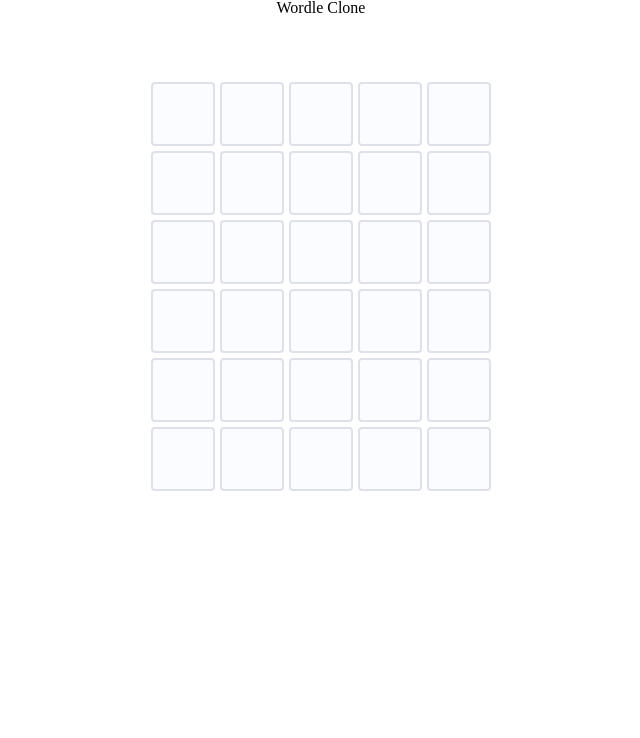
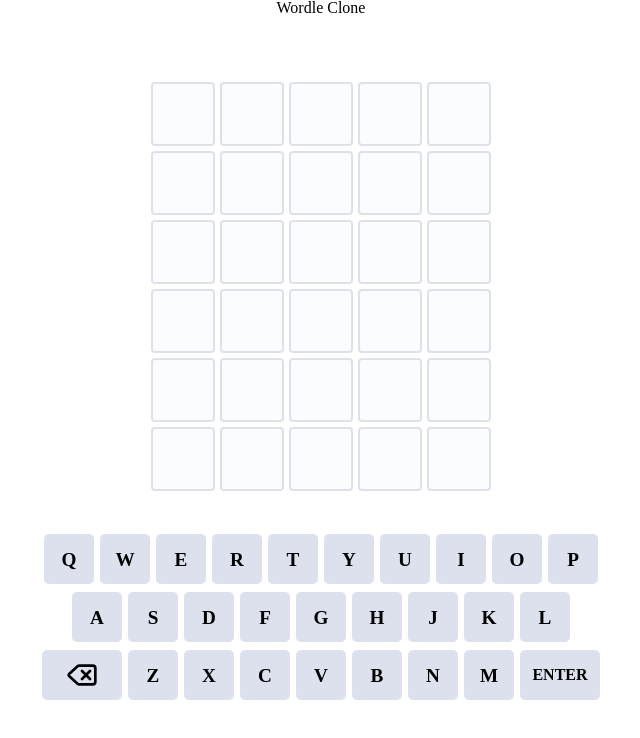
Before and after one commit to moolmin/wordle-react, a React (Vite) app: page /game in a window 1280 px wide. Shown: the top 738 px of the page, without its empty margins (319-959 px from the left). Built offline with nearby package versions, Linux system fonts and the light colour scheme; a web font is replaced by a local one.

Commit message:
feat: create keyboard

```diff
--- a/package.json
+++ b/package.json
@@ -10,6 +10,7 @@
     "preview": "vite preview"
   },
   "dependencies": {
+    "lucide-react": "^0.452.0",
     "react": "^18.3.1",
     "react-dom": "^18.3.1",
     "react-router-dom": "^6.27.0"
--- /dev/null
+++ b/src/components/keyItem/keyItem.tsx
@@ -0,0 +1,26 @@
+interface KeyContainerProps {
+  letter: string
+  typeLetter: (letter: string) => void
+  isAbsent: boolean
+  isPresent: boolean
+  isCorrect: boolean
+}
+
+export default function KeyItem({
+  isAbsent,
+  isPresent,
+  isCorrect,
+  letter,
+  typeLetter,
+}: KeyContainerProps) {
+  return (
+    <div
+      className={`key ${isAbsent ? 'key--absent' : ''} ${
+        isPresent ? 'key--present' : ''
+      } ${isCorrect ? 'key--correct' : ''}`}
+      onClick={() => typeLetter(letter)}
+    >
+      {letter}
+    </div>
+  )
+}
--- /dev/null
+++ b/src/components/keyboard/keyboard.scss
@@ -0,0 +1,72 @@
+.keyboard {
+    font-size: 1.2rem;
+    margin-top: 2em;
+    display: flex;
+    flex-direction: column;
+    gap: 8px;
+    text-transform: uppercase;
+
+    .keyRow {
+        display: flex;
+        gap: 6px;
+        justify-content: center;
+    }
+
+    .key {
+        display: flex;
+        justify-content: center;
+        align-items: center;
+        background-color: #DCE1ED;
+        border-radius: 5px;
+        width: 50px;
+        height: 50px;
+        font-weight: 600;
+        transition: background-color 0.15s linear;
+        cursor: pointer;
+
+        &:hover {
+            background-color: #BCC4D7;
+        }
+
+        &--absent {
+            background-color: #A4AEC4;
+            color: #fff;
+        }
+
+        &--present {
+            background-color: #FFFFFF;
+            color: #fff;
+        }
+
+        &--correct {
+            background-color: green;
+            color: #fff;
+        }
+    }
+
+    .enter, .backspace {
+        font-size: 1rem;
+        width: 80px;
+    }
+}
+
+@media only screen and (max-width: 700px) {
+    .keyboard {
+        font-size: 1rem;
+        gap: 6px;
+
+        .keyRow {
+            gap: 4px
+        }
+
+        .key {
+            width: 30px;
+            height: 40px;
+        }
+
+        .enter, .backspace {
+            font-size: 0.75rem;
+            width: 60px;
+        }
+    }
+}
--- a/src/components/keyboard/keyboard.tsx
+++ b/src/components/keyboard/keyboard.tsx
@@ -1,7 +1,72 @@
-import React from 'react'
+import './keyboard.scss'
+import { LETTERS } from '@/constants/letters'
+import KeyItem from '@components/keyItem/keyItem'
+import { Delete } from 'lucide-react'
 
-export default function Keyboard() {
+interface KeyboardProps {
+  absentLetters: string[]
+  presentLetters: string[]
+  correctLetters: string[]
+  typeLetter: (letter: string) => void
+  hitEnter: () => void
+  hitBackspace: () => void
+}
+
+export default function Keyboard({
+  absentLetters,
+  presentLetters,
+  correctLetters,
+  typeLetter,
+  hitEnter,
+  hitBackspace,
+}: KeyboardProps) {
   return (
-    <div>keyboard</div>
+    <div className='keyboard'>
+      <div className='keyRow'>
+        {LETTERS.slice(0, 10).map((letter) => (
+          <KeyItem
+            key={letter}
+            letter={letter}
+            typeLetter={typeLetter}
+            isAbsent={absentLetters.includes(letter)}
+            isPresent={presentLetters.includes(letter)}
+            isCorrect={correctLetters.includes(letter)}
+          />
+        ))}
+      </div>
+
+      <div className='keyRow'>
+        {LETTERS.slice(10, 19).map((letter) => (
+          <KeyItem
+            key={letter}
+            letter={letter}
+            typeLetter={typeLetter}
+            isAbsent={absentLetters.includes(letter)}
+            isPresent={presentLetters.includes(letter)}
+            isCorrect={correctLetters.includes(letter)}
+          />
+        ))}
+      </div>
+
+      <div className='keyRow'>
+        <div className='key backspace' onClick={hitBackspace}>
+          <Delete size={32} />
+        </div>
+        {LETTERS.slice(19, 26).map((letter) => (
+          <KeyItem
+            key={letter}
+            letter={letter}
+            typeLetter={typeLetter}
+            isAbsent={absentLetters.includes(letter)}
+            isPresent={presentLetters.includes(letter)}
+            isCorrect={correctLetters.includes(letter)}
+          />
+        ))}
+
+        <div className='key enter' onClick={hitEnter}>
+          ENTER
+        </div>
+      </div>
+    </div>
   )
 }
--- a/src/components/wordle/wordle.tsx
+++ b/src/components/wordle/wordle.tsx
@@ -1,150 +1,162 @@
-import { useState, useRef, useEffect } from "react";
-import "./wordle.scss";
-import Row from "@components/row/row";
-import { LETTERS } from "@/constants/letters";
-import { WORDS } from "@/constants/words";
+import { useState, useRef, useEffect } from 'react'
+import './wordle.scss'
+import Row from '@components/row/row'
+import { LETTERS } from '@/constants/letters'
 import { checkWordExists } from '@/service/dictionaryService'
+import Keyboard from '@components/keyboard/keyboard'
 
 // const SOLUTION = WORDS[Math.floor(Math.random() * WORDS.length)];
-const SOLUTION = "world";
+const SOLUTION = 'world'
 
 export default function Wordle() {
   const [guesses, setGuesses] = useState<string[]>([
-    "     ",
-    "     ",
-    "     ",
-    "     ",
-    "     ",
-    "     ",
-  ]);
-  const [solutionFound, setSolutionFound] = useState(false);
-  const [activeLetterIndex, setActiveLetterIndex] = useState(0);
-  const [notification, setNotification] = useState("");
-  const [activeRowIndex, setActiveRowIndex] = useState(0);
-  const [failedGuesses, setFailedGuesses] = useState<string[]>([]);
-  const [correctLetters, setCorrectLetters] = useState<string[]>([]);
-  const [presentLetters, setPresentLetters] = useState<string[]>([]);
-  const [absentLetters, setAbsentLetters] = useState<string[]>([]);
+    '     ',
+    '     ',
+    '     ',
+    '     ',
+    '     ',
+    '     ',
+  ])
+  const [solutionFound, setSolutionFound] = useState(false)
+  const [activeLetterIndex, setActiveLetterIndex] = useState(0)
+  const [notification, setNotification] = useState('')
+  const [activeRowIndex, setActiveRowIndex] = useState(0)
+  const [failedGuesses, setFailedGuesses] = useState<string[]>([])
+  const [correctLetters, setCorrectLetters] = useState<string[]>([])
+  const [presentLetters, setPresentLetters] = useState<string[]>([])
+  const [absentLetters, setAbsentLetters] = useState<string[]>([])
 
-  const wordleRef = useRef<HTMLDivElement>(null);
+  const wordleRef = useRef<HTMLDivElement>(null)
 
   useEffect(() => {
     if (wordleRef.current) {
-      wordleRef.current.focus();
+      wordleRef.current.focus()
     }
-  }, []);
+  }, [])
 
   const typeLetter = (letter: string) => {
     if (activeLetterIndex < 5) {
-      setNotification("");
+      setNotification('')
 
-      const newGuesses = [...guesses];
+      const newGuesses = [...guesses]
       newGuesses[activeRowIndex] = replaceCharacter(
         newGuesses[activeRowIndex],
         activeLetterIndex,
         letter
-      );
+      )
 
-      setGuesses(newGuesses);
-      setActiveLetterIndex((index) => index + 1);
+      setGuesses(newGuesses)
+      setActiveLetterIndex((index) => index + 1)
     }
-  };
+  }
 
-  const replaceCharacter = (str: string, index: number, replacement: string) => {
-    return str.slice(0, index) + replacement + str.slice(index + 1);
-  };
+  const replaceCharacter = (
+    str: string,
+    index: number,
+    replacement: string
+  ) => {
+    return str.slice(0, index) + replacement + str.slice(index + 1)
+  }
 
   const hitEnter = async () => {
     if (activeLetterIndex === 5) {
-      const currentGuess = guesses[activeRowIndex].trim();
+      const currentGuess = guesses[activeRowIndex].trim()
 
-      const wordExists = await checkWordExists(currentGuess);
+      const wordExists = await checkWordExists(currentGuess)
 
       if (!wordExists) {
-        setNotification("NOT IN THE WORD LIST");
+        setNotification('NOT IN THE WORD LIST')
       } else if (failedGuesses.includes(currentGuess)) {
-        setNotification("WORD TRIED ALREADY");
+        setNotification('WORD TRIED ALREADY')
       } else if (currentGuess === SOLUTION) {
-        setSolutionFound(true);
-        setNotification("WELL DONE");
-        setCorrectLetters([...SOLUTION]);
+        setSolutionFound(true)
+        setNotification('WELL DONE')
+        setCorrectLetters([...SOLUTION])
       } else {
-        let newCorrectLetters: string[] = [];
+        let newCorrectLetters: string[] = []
 
-        currentGuess.split("").forEach((letter, index) => {
-          if (SOLUTION[index] === letter) newCorrectLetters.push(letter);
-        });
+        currentGuess.split('').forEach((letter, index) => {
+          if (SOLUTION[index] === letter) newCorrectLetters.push(letter)
+        })
 
-        setCorrectLetters([...new Set([...correctLetters, ...newCorrectLetters])]);
+        setCorrectLetters([
+          ...new Set([...correctLetters, ...newCorrectLetters]),
+        ])
 
         setPresentLetters([
           ...new Set([
             ...presentLetters,
-            ...currentGuess.split("").filter((letter) => SOLUTION.includes(letter)),
+            ...currentGuess
+              .split('')
+              .filter((letter) => SOLUTION.includes(letter)),
           ]),
-        ]);
+        ])
 
         setAbsentLetters([
           ...new Set([
             ...absentLetters,
-            ...currentGuess.split("").filter((letter) => !SOLUTION.includes(letter)),
+            ...currentGuess
+              .split('')
+              .filter((letter) => !SOLUTION.includes(letter)),
           ]),
-        ]);
+        ])
 
-        setFailedGuesses([...failedGuesses, currentGuess]);
-        setActiveRowIndex((index) => index + 1);
-        setActiveLetterIndex(0);
+        setFailedGuesses([...failedGuesses, currentGuess])
+        setActiveRowIndex((index) => index + 1)
+        setActiveLetterIndex(0)
       }
     } else {
-      setNotification("FIVE LETTER WORDS ONLY");
+      setNotification('FIVE LETTER WORDS ONLY')
     }
-  };
+  }
 
   const hitBackspace = () => {
-    setNotification("");
+    setNotification('')
 
     if (activeLetterIndex > 0) {
-      const newGuesses = [...guesses];
+      const newGuesses = [...guesses]
 
       newGuesses[activeRowIndex] = replaceCharacter(
         newGuesses[activeRowIndex],
         activeLetterIndex - 1,
-        " "
-      );
+        ' '
+      )
 
-      setGuesses(newGuesses);
-      setActiveLetterIndex((index) => index - 1);
+      setGuesses(newGuesses)
+      setActiveLetterIndex((index) => index - 1)
     }
-  };
+  }
 
   const handleKeyDown = (event: React.KeyboardEvent<HTMLDivElement>) => {
-    if (solutionFound) return;
+    if (solutionFound) return
 
     if (LETTERS.includes(event.key)) {
-      typeLetter(event.key);
-      return;
+      typeLetter(event.key)
+      return
     }
 
-    if (event.key === "Enter") {
-      hitEnter();
-      return;
+    if (event.key === 'Enter') {
+      hitEnter()
+      return
     }
 
-    if (event.key === "Backspace") {
-      hitBackspace();
+    if (event.key === 'Backspace') {
+      hitBackspace()
     }
-  };
+  }
 
   return (
     <div
-      className="wordle"
+      className='wordle'
       ref={wordleRef}
       tabIndex={0}
       onBlur={(e) => e.target.focus()}
       onKeyDown={handleKeyDown}
     >
-      <h1 className="title">Wordle Clone</h1>
-      <div className={`notification ${solutionFound ? "notification--green" : ""}`}>
+      <h1 className='title'>Wordle Clone</h1>
+      <div
+        className={`notification ${solutionFound ? 'notification--green' : ''}`}
+      >
         {notification}
       </div>
       {guesses.map((guess, index) => (
@@ -160,12 +172,20 @@ export default function Wordle() {
           }
           solution={SOLUTION}
           bounceOnError={
-            notification !== "WELL DONE" &&
-            notification !== "" &&
+            notification !== 'WELL DONE' &&
+            notification !== '' &&
             activeRowIndex === index
           }
         />
       ))}
+      <Keyboard
+        presentLetters={presentLetters}
+        correctLetters={correctLetters}
+        absentLetters={absentLetters}
+        typeLetter={typeLetter}
+        hitEnter={hitEnter}
+        hitBackspace={hitBackspace}
+      />
     </div>
-  );
+  )
 }
```
Also changed, not shown: src/components/keyContainer/keyContainer.tsx (deleted, +0 -7 lines), 1 other file (tests, documents, lock files or other folders).
